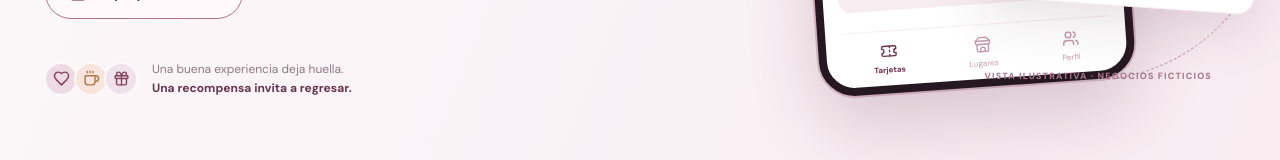
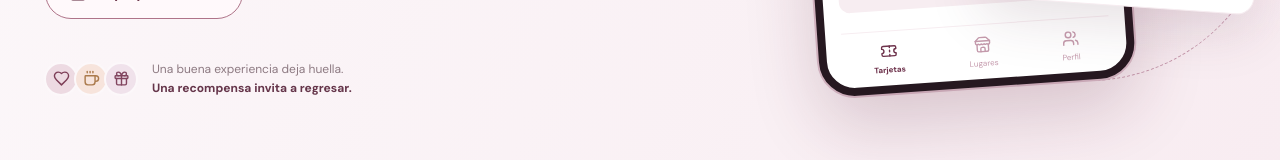
Before and after one commit to tostis005/LP, a Next.js app: page / in a window 1280 px wide. Shown: the part 623-783 px from the top of the page. Built offline with nearby package versions, Linux system fonts and the light colour scheme.

Commit message:
ux(launch): eliminar banners, avisos y etiquetas visibles de demostración

```diff
--- a/components/LandingHome.tsx
+++ b/components/LandingHome.tsx
@@ -43,7 +43,7 @@ export function LandingHome({lang="es"}:{lang?:LandingLanguage}){
        <div className="loi-phone-nav"><span className="active"><Ticket size={17}/> {t.hero.cardNav}</span><span><Store size={17}/> {t.hero.businessNav}</span><span><Users size={17}/> {t.hero.profileNav}</span></div>
       </div>
       <div className="loi-showcase-floating"><span className="loi-floating-icon"><BadgeCheck size={23}/></span><div><strong>{t.hero.floatingTitle}</strong><small>{t.hero.floatingDetail}</small></div></div>
-      <span className="loi-demo-disclaimer">{t.hero.disclaimer}</span>
+
      </div>
     </div>
    </section>
```
